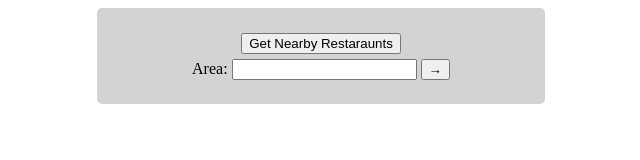
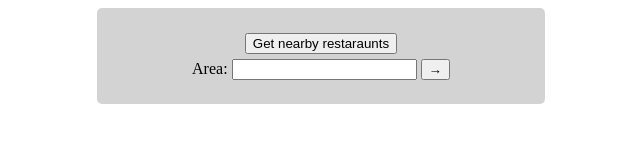
Before and after one commit to Chintufp/Food-Places, a plain HTML site: page index.html in a window 1280 px wide. Shown: the full height of the page, 319-959 px from the left. Drawn offline with Linux system fonts and the light colour scheme.

Commit message:
Smaller Letters

```diff
--- a/index.html
+++ b/index.html
@@ -51,7 +51,7 @@
   <body>
     <div class="container">
       <div id="area-info">
-        <button id="get-nearby-restaraunts">Get Nearby Restaraunts</button>
+        <button id="get-nearby-restaraunts">Get nearby restaraunts</button>
         <div>
           <label for="area">Area:</label>
           <input type="text" name="area" id="area" />
```
